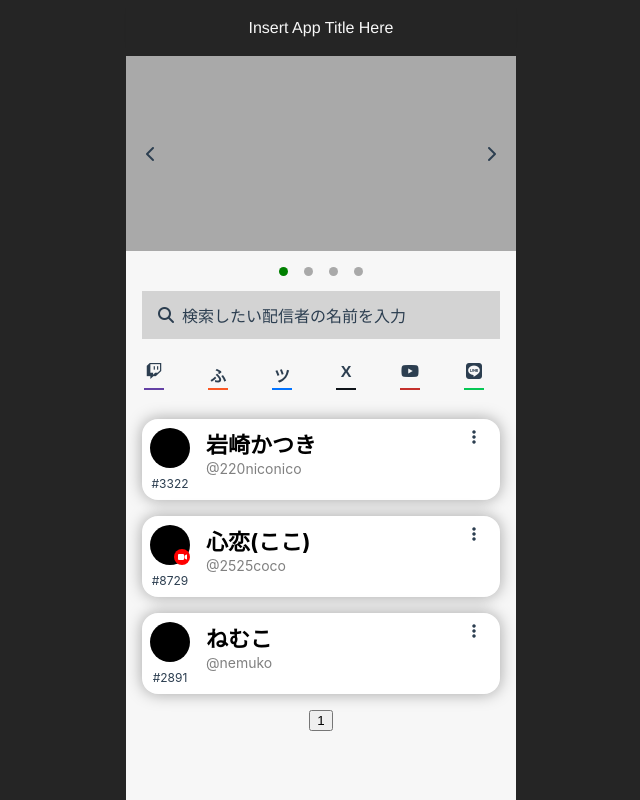
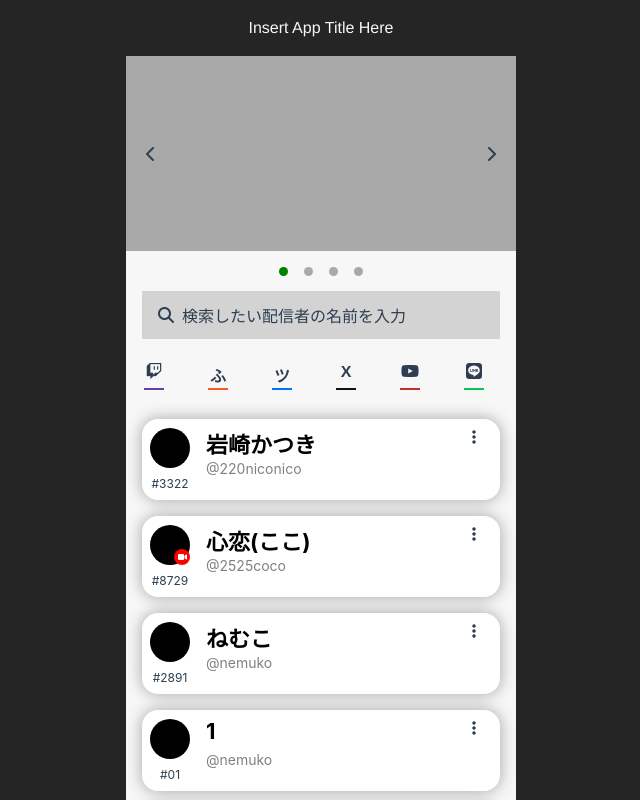
Before and after one commit to simd-float4x4/2525, a Vue app in the folder niconico-researcher/: page / in a window 1280 px wide. Shown: the top 800 px of the page, without its empty margins (319-959 px from the left). Built offline with nearby package versions, Linux system fonts and the light colour scheme.

Commit message:
fix: データの大量生成

```diff
--- a/niconico-researcher/src/App.vue
+++ b/niconico-researcher/src/App.vue
@@ -91,7 +91,31 @@ export default {
             },
           ],
       }
-  }
+  },
+  created() {
+        // itemの作成
+        for (let i = 1; i <= 250; i++) {
+            this.Cells.push(
+              {
+                  userId: i,
+                  userHashTag: '#0' + i,
+                  userMetaName: ['ねむこ'],
+                  userName: i,
+                  platform: [
+                      {
+                          platformName: Platform.Services.Twitch.text,
+                          hasAccount: true,
+                          isBroadCasting: false,
+                          displayTextContent: '@nemuko',
+                          accountUserName: i,
+                          accountURL: '',
+                          accountIconImageURL: ''
+                      }
+                  ]
+              }
+            );
+        }
+    }
 }
 </script>
 
@@ -121,4 +145,28 @@ body {
   position: relative;
 }
 
+.page-btn {
+    margin: 0 8px;
+    button {
+        width: 32px;
+        height: 32px;
+        border: none;
+        outline: none;
+        background-color: #f6f6f6;
+        box-shadow: 0 2px 4px rgba($color: #000000, $alpha: 0.15);
+        cursor: pointer;
+        transition: 0.1s;
+
+        &:hover {
+            background-color: #f2f2f2;
+            box-shadow: 0 2px 4px rgba($color: #000000, $alpha: 0.25);
+        }
+    }
+
+    .active {
+        color: #fff;
+        background-color: #bfbfbf;
+    }
+}
+
 </style>
```
